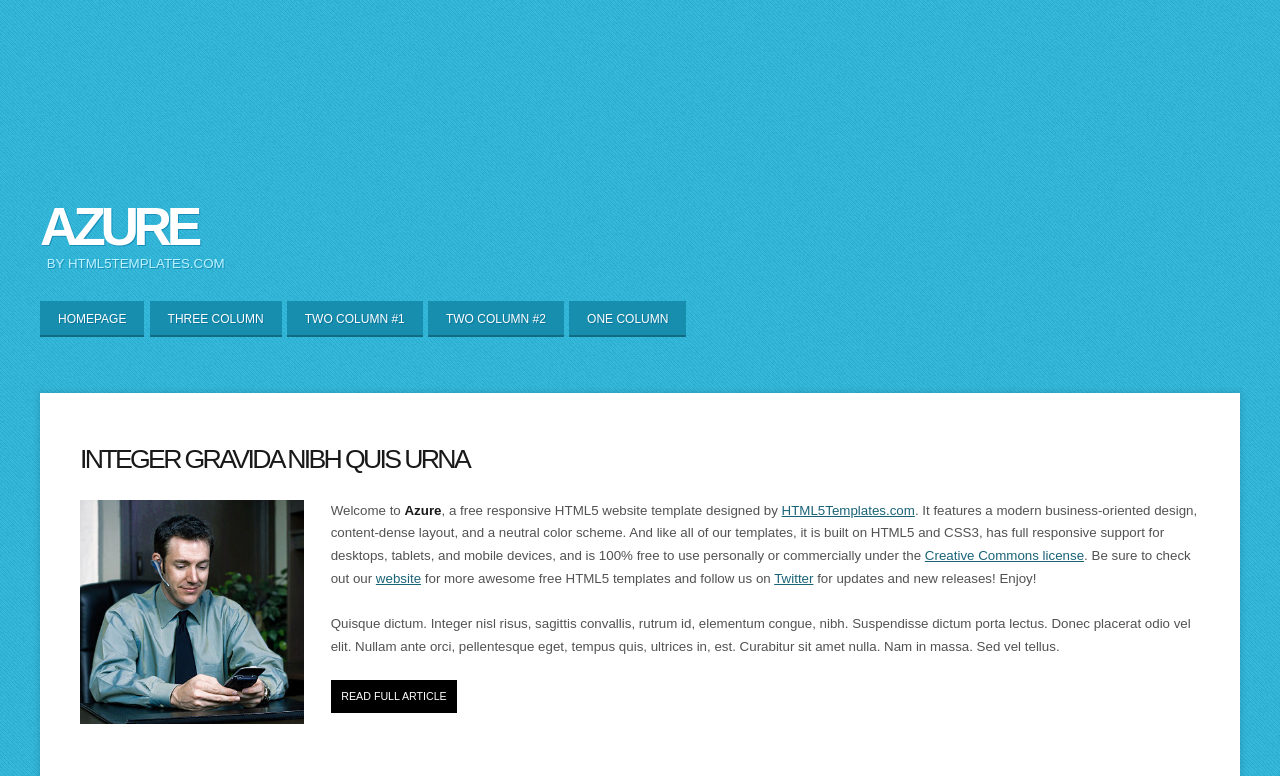
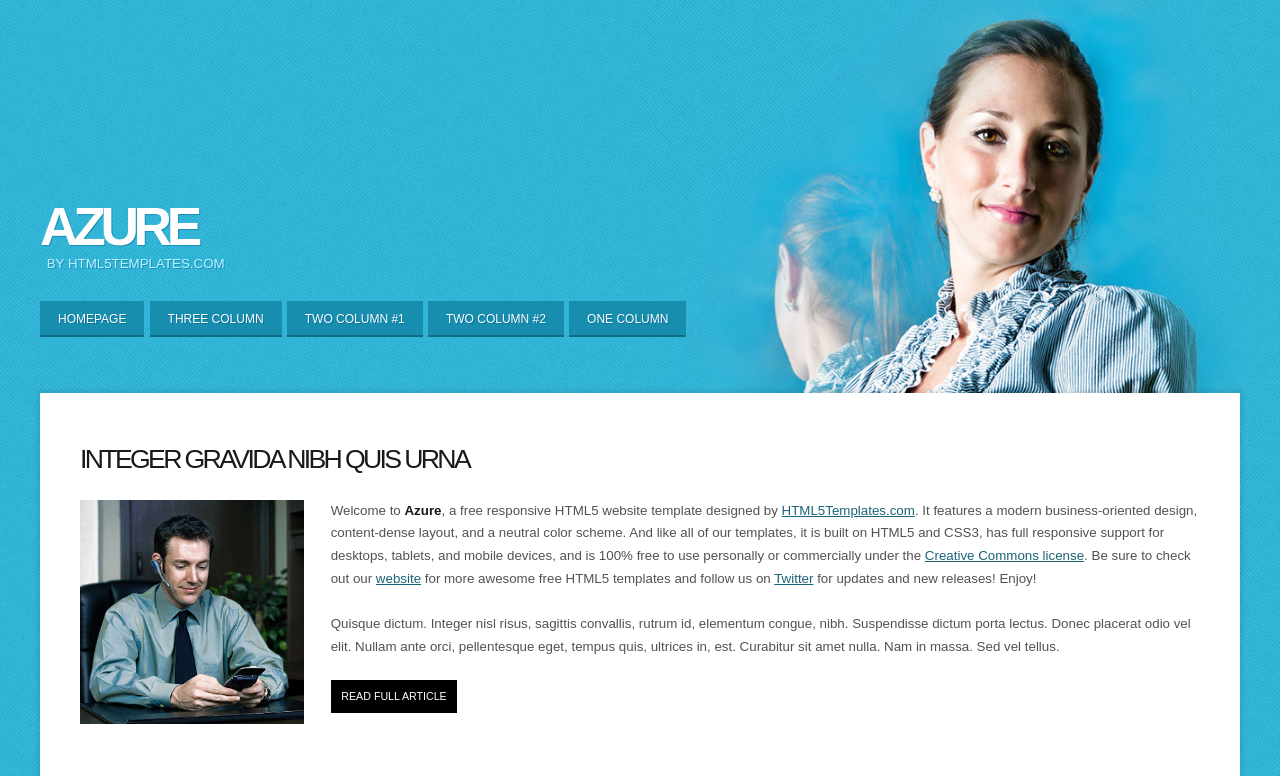
Before and after one commit to jsdraven/webcopperrun, a PHP site: page /index.html in a window 1280 px wide. Shown: the top 776 px of the page. Run offline with PHP 8.4, Linux system fonts and the light colour scheme.

Commit message:
revert changes

```diff
--- a/css/style-desktop.css
+++ b/css/style-desktop.css
@@ -21,7 +21,7 @@
 
 #header {
 	overflow: hidden;
-	/*background: url(images/img02.png) no-repeat right -2em;*/
+	background: url(images/img02.png) no-repeat right -2em;
 	margin: 0 auto 0 auto;
 	padding: 0 0 4em 0;
 	background-size: 90%;
```
